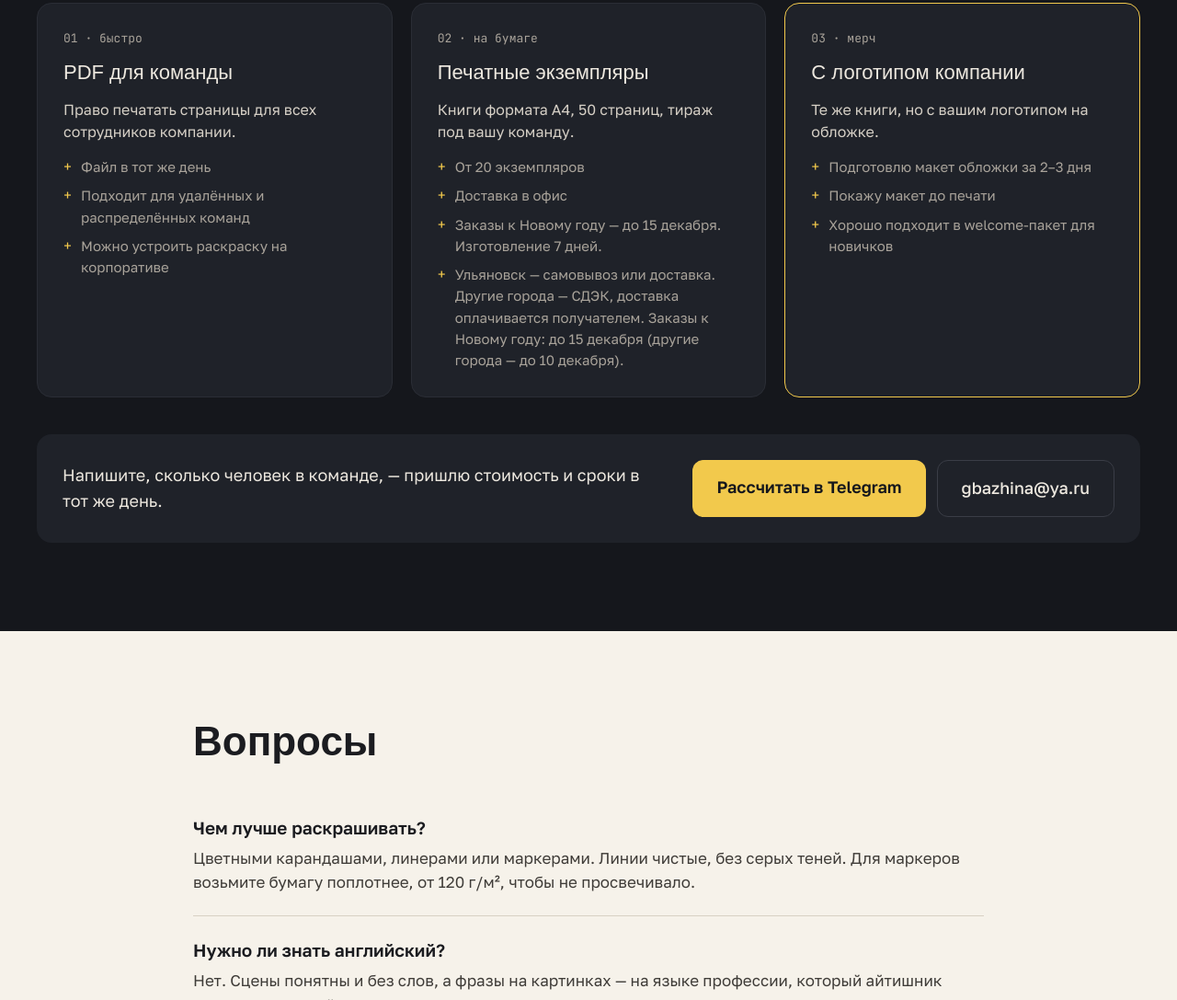
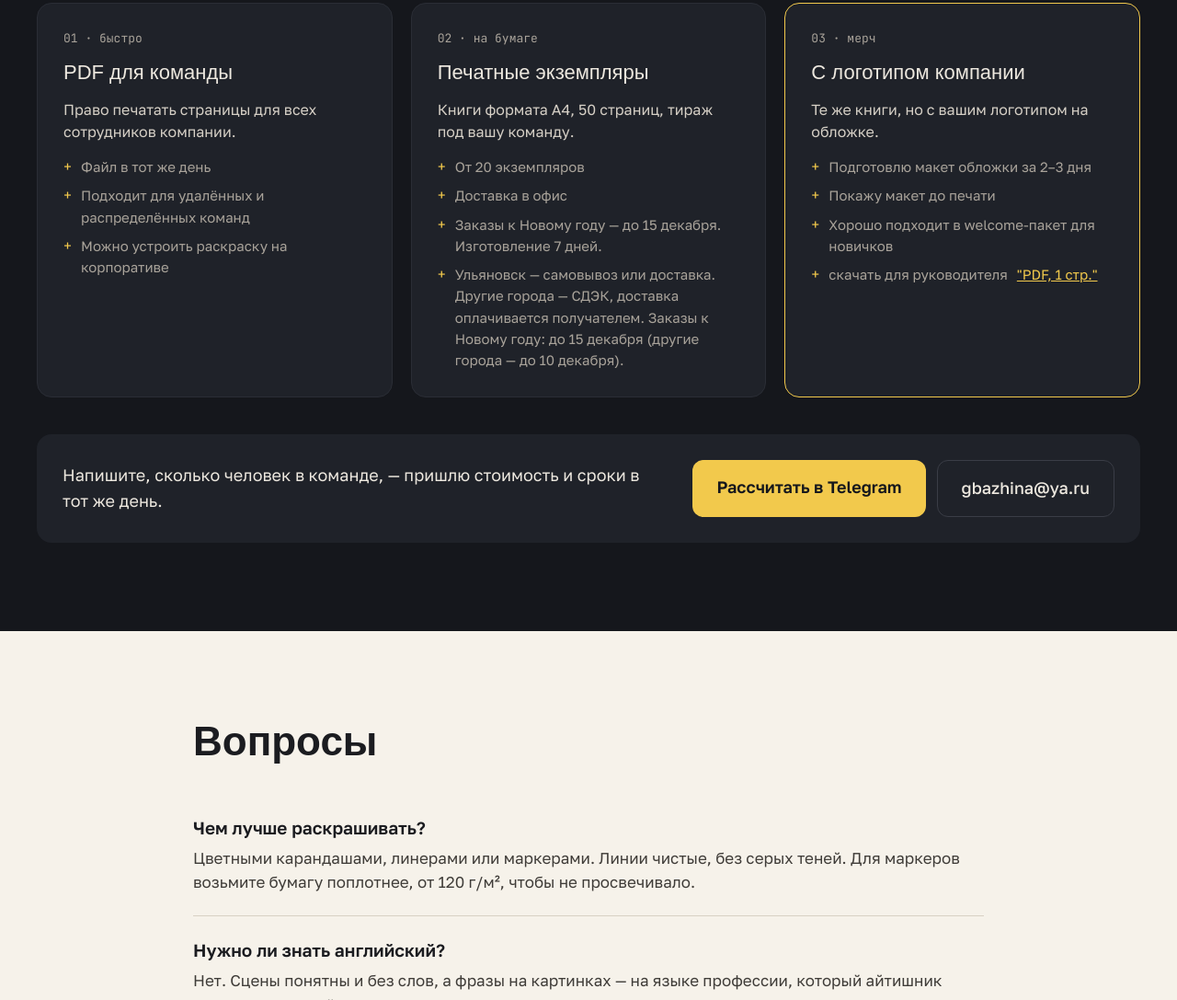
Before and after one commit to gbazhina/color-pages-it, a plain HTML site: page index.html in a window 1280 px wide. Shown: the part 5264-6351 px from the top of the page at 92% size. Drawn offline with Linux system fonts and the light colour scheme; a web font is replaced by a local one.

Commit message:
добавила кп на сайт для скачивания

```diff
--- a/index.html
+++ b/index.html
@@ -276,6 +276,12 @@ a[style*="padding"]:hover{transform:translateY(-2px)}
 <li style="display: flex; gap: 10px"><span style="font-family: 'JetBrains Mono', monospace; color: #F2C94C" aria-hidden="true">+</span><span>Подготовлю макет обложки за 2–3 дня</span></li>
 <li style="display: flex; gap: 10px"><span style="font-family: 'JetBrains Mono', monospace; color: #F2C94C" aria-hidden="true">+</span><span>Покажу макет до печати</span></li>
 <li style="display: flex; gap: 10px"><span style="font-family: 'JetBrains Mono', monospace; color: #F2C94C" aria-hidden="true">+</span><span>Хорошо подходит в welcome-пакет для новичков</span></li>
+<li style="display: flex; gap: 10px"><span style="font-family: 'JetBrains Mono', monospace; color: #F2C94C" aria-hidden="true">+</span>
+  <span class="cmt">скачать для руководителя</span>
+    <a class="kp-btn" href="kp.pdf" download>
+    "PDF, 1 стр."
+  </a>
+</li>
 </ul>
 </div>
 </div>
```
Also changed, not shown: 1 other file.
